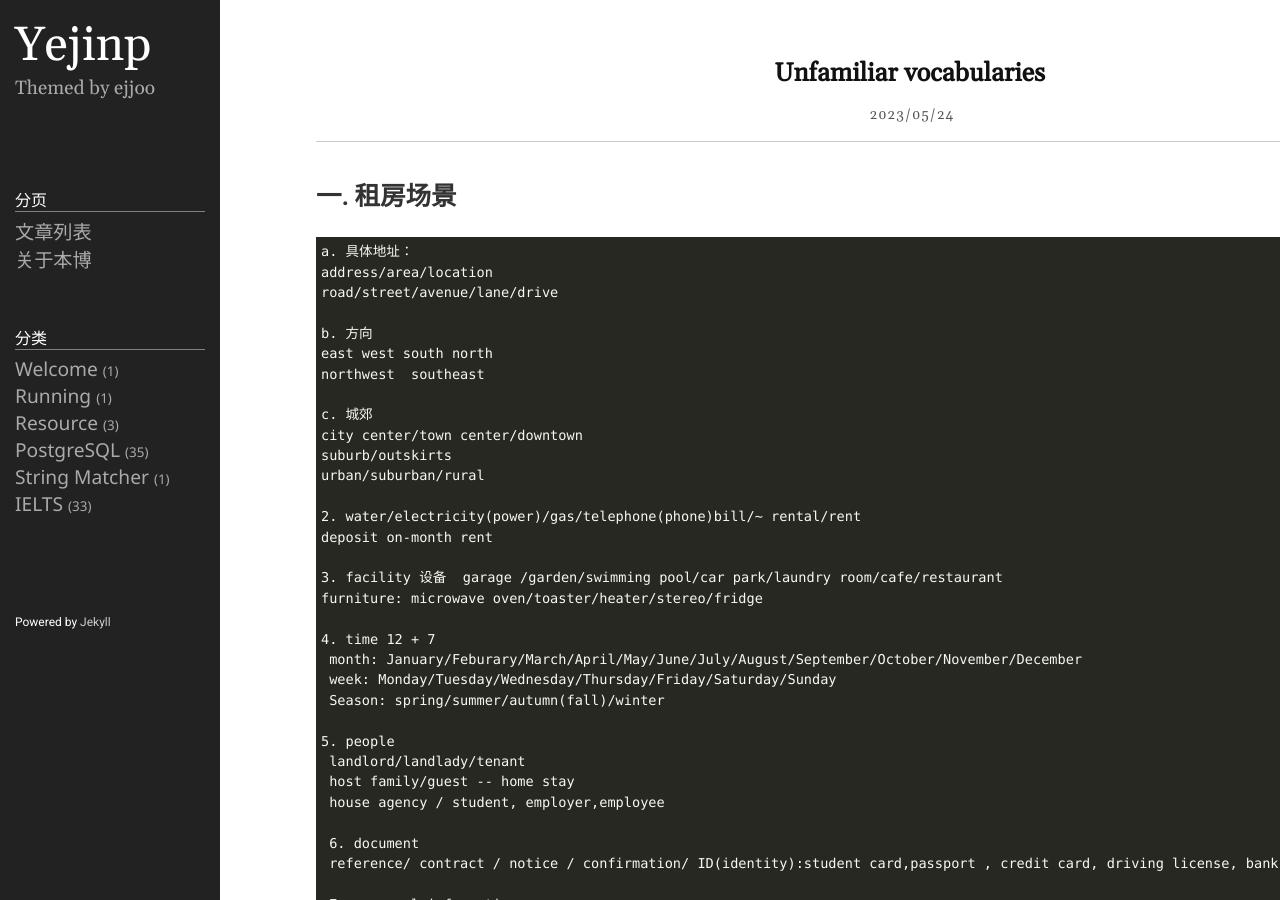
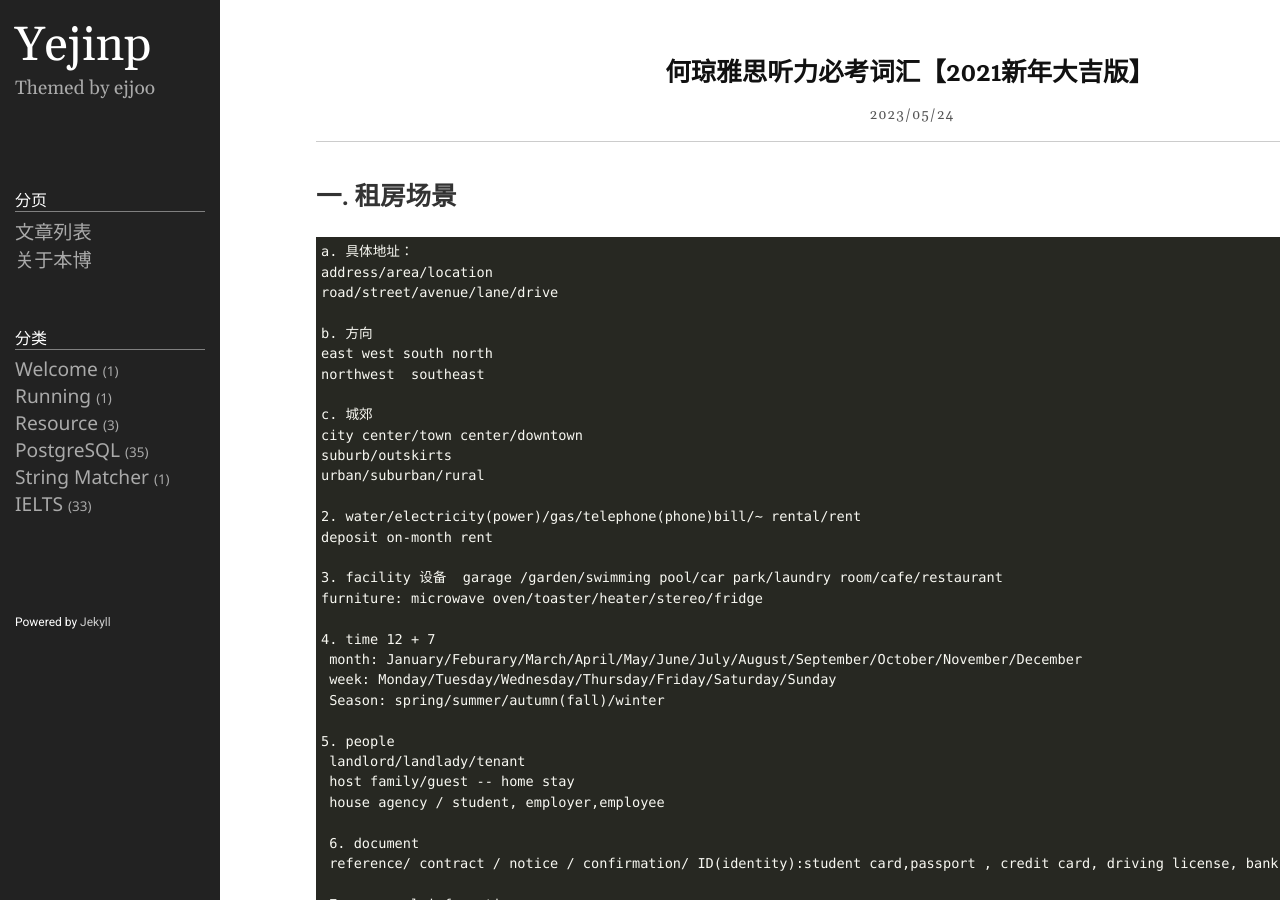
Before and after one commit to yejinp/yejinp.github.io, a Jekyll site: the page built from _posts/2023-05-24-unfamiliar vocabularies.markdown, in a window 1280 px wide and 900 px high. Built offline with Jekyll 4.4.1, drawn with Linux system fonts in a browser that asks for light colours.

Commit message:
fix title

```diff
--- a/_posts/2023-05-24-unfamiliar vocabularies.markdown
+++ b/_posts/2023-05-24-unfamiliar vocabularies.markdown
@@ -1,6 +1,6 @@
 ---
 layout: post
-title: Unfamiliar vocabularies
+title: 何琼雅思听力必考词汇【2021新年大吉版】
 date: 2023-05-24 08:20:23 +0800
 category: IELTS
 ---
```
